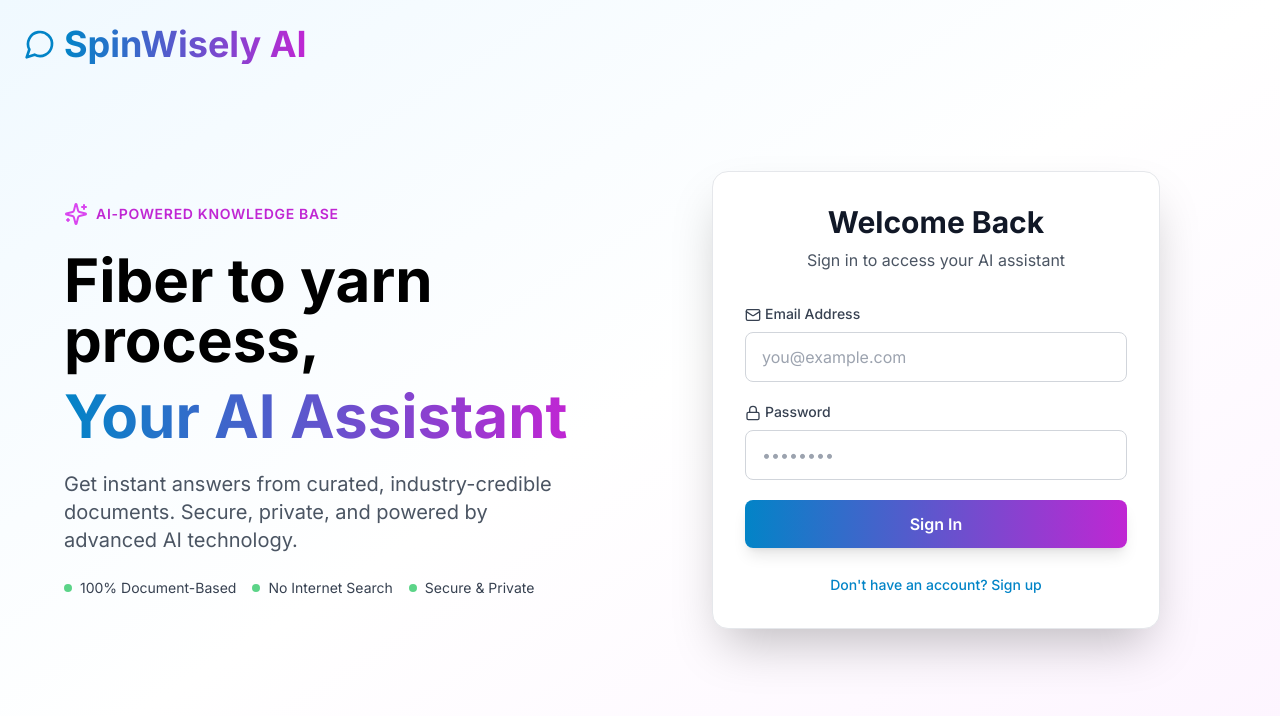
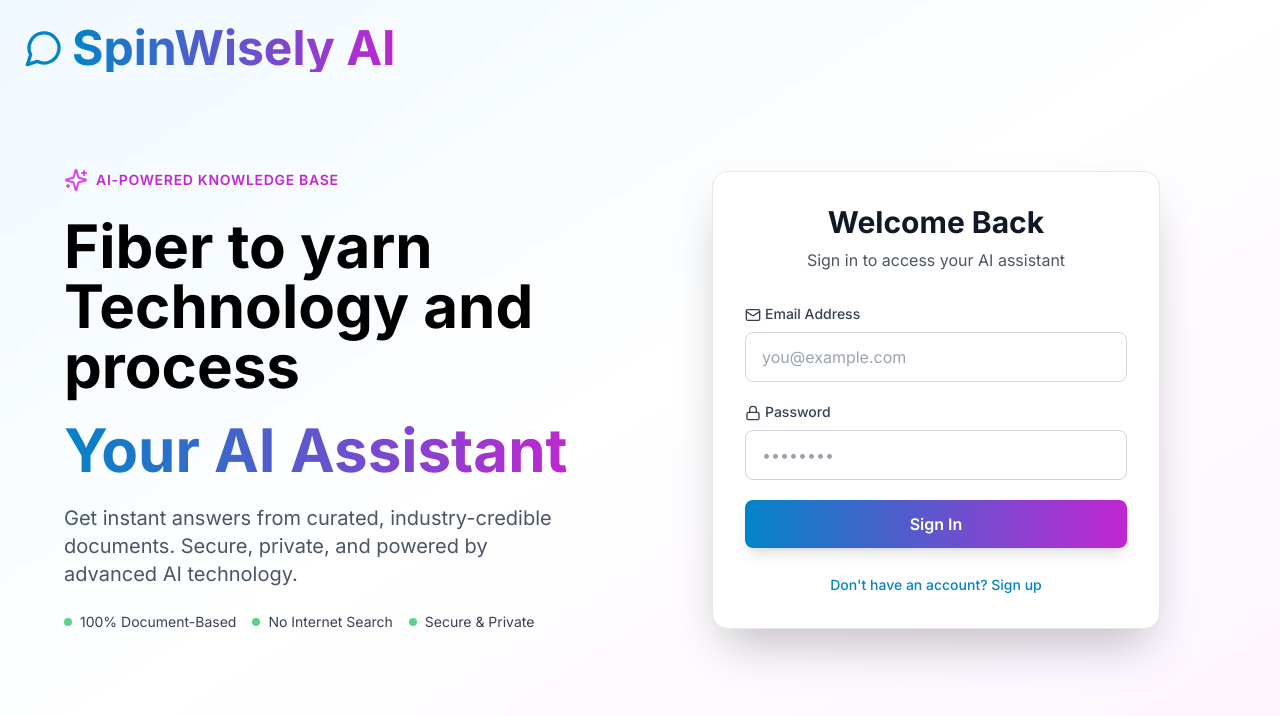
Before and after one commit to neospinllc/spinwisely.AI, a Next.js app: page / in a window 1280 px wide. Shown: the top 716 px of the page. Built offline with nearby package versions, Linux system fonts and the light colour scheme; no server answers.

Commit message:
style: Update landing page - increase logo size, update heading text, add spacing

```diff
--- a/app/page.js
+++ b/app/page.js
@@ -60,8 +60,8 @@
             <header className="absolute top-0 left-0 right-0 p-6">
                 <div className="max-w-7xl mx-auto flex items-center justify-between">
                     <div className="flex items-center gap-2">
-                        <MessageCircle className="w-8 h-8 text-primary-600" />
-                        <span className="text-4xl font-bold bg-gradient-to-r from-primary-600 to-accent-600 bg-clip-text text-transparent">
+                        <MessageCircle className="w-10 h-10 text-primary-600" />
+                        <span className="text-5xl font-bold bg-gradient-to-r from-primary-600 to-accent-600 bg-clip-text text-transparent">
                             SpinWisely AI
                         </span>
                     </div>
@@ -81,8 +81,8 @@
                         </div>
 
                         <h1 className="text-5xl md:text-6xl font-bold leading-tight">
-                            Fiber to yarn process,
-                            <div className="mt-4">
+                            Fiber to yarn Technology and process
+                            <div className="mt-6">
                                 <span className="bg-gradient-to-r from-primary-600 to-accent-600 bg-clip-text text-transparent">
                                     Your AI Assistant
                                 </span>
```
